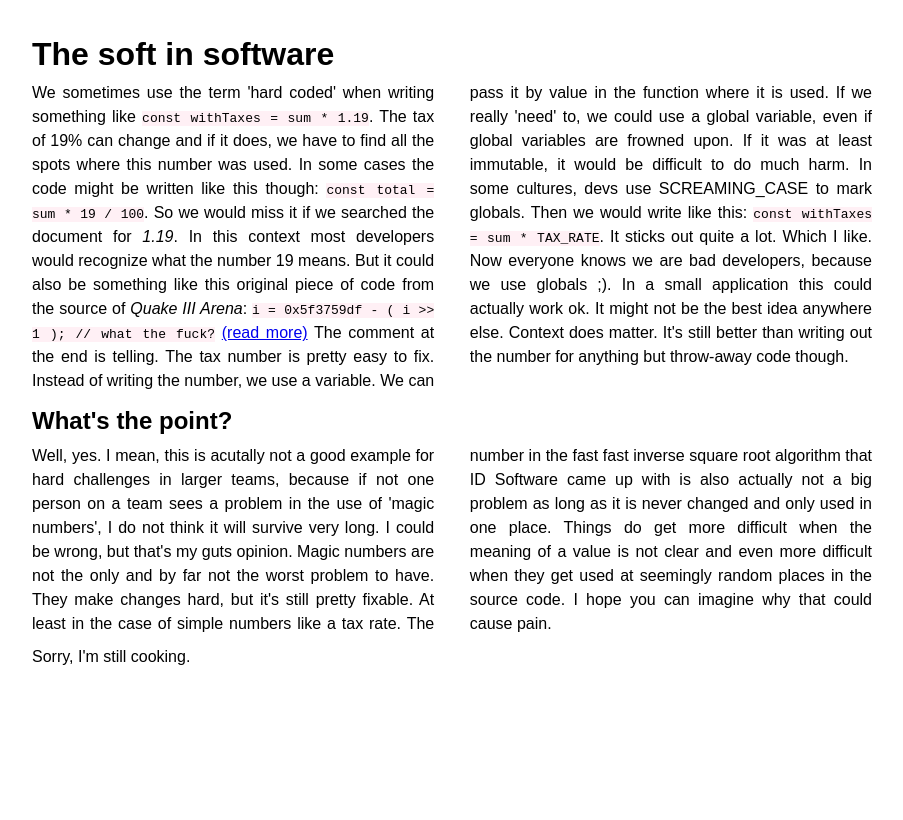
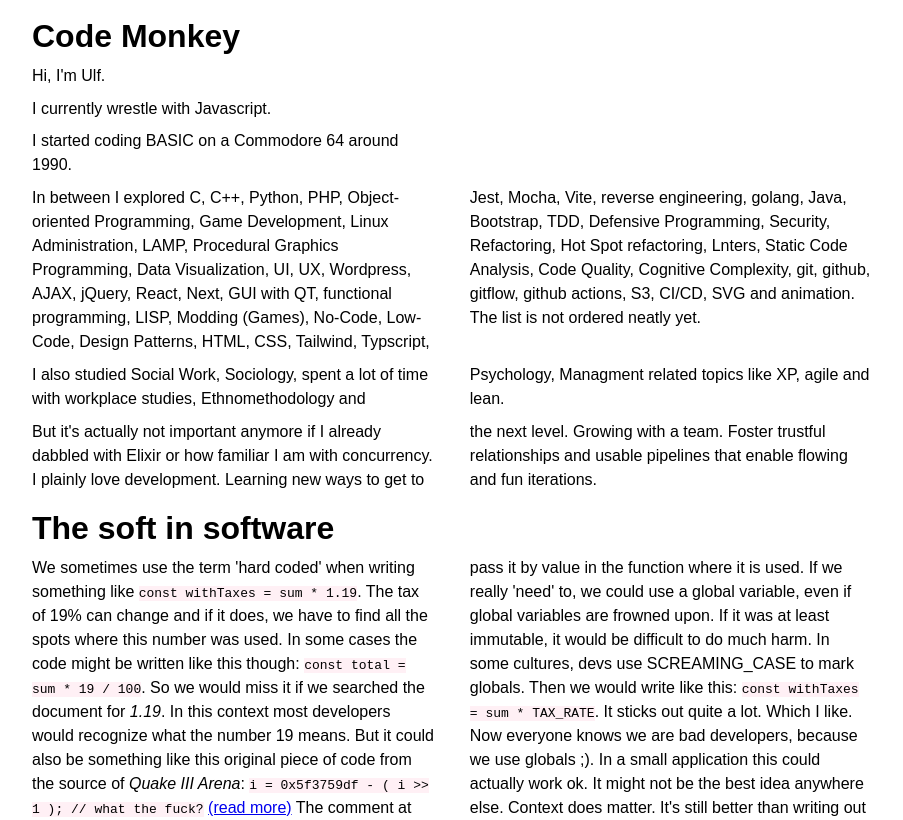
Before and after one commit to xintamosaik/code-monkey, a plain HTML site: page index.html in a window 1280 px wide. Shown: the top 820 px of the page, without its empty margins (188-1091 px from the left). Drawn offline with Linux system fonts and the light colour scheme.

Commit message:
add about me

```diff
--- a/index.html
+++ b/index.html
@@ -10,7 +10,34 @@
   </head>
   <body style="display: flex; justify-content: center">
     <main style="width: 840px">
-      <h1></h1>
+      <h1>Code Monkey</h1>
+      <p>Hi, I'm Ulf.</p>
+      <p>I currently wrestle with Javascript.</p>
+      <p>I started coding BASIC on a Commodore 64 around 1990.</p>
+      <p>
+        In between I explored C, C++, Python, PHP, Object-oriented Programming,
+        Game Development, Linux Administration, LAMP, Procedural Graphics
+        Programming, Data Visualization, UI, UX, Wordpress, AJAX, jQuery, React,
+        Next, GUI with QT, functional programming, LISP, Modding (Games),
+        No-Code, Low-Code, Design Patterns, HTML, CSS, Tailwind, Typscript,
+        Jest, Mocha, Vite, reverse engineering, golang, Java, Bootstrap, TDD,
+        Defensive Programming, Security, Refactoring, Hot Spot refactoring,
+        Lnters, Static Code Analysis, Code Quality, Cognitive Complexity, git,
+        github, gitflow, github actions, S3, CI/CD, SVG and animation. The list
+        is not ordered neatly yet.
+      </p>
+      <p>
+        I also studied Social Work, Sociology, spent a lot of time with
+        workplace studies, Ethnomethodology and Psychology, Managment related
+        topics like XP, agile and lean.
+      </p>
+      <p>
+        But it's actually not important anymore if I already dabbled with Elixir
+        or how familiar I am with concurrency. I plainly love development.
+        Learning new ways to get to the next level. Growing with a team. Foster
+        trustful relationships and usable pipelines that enable flowing and fun
+        iterations.
+      </p>
       <h1>The soft in software</h1>
       <p>
         We sometimes use the term 'hard coded' when writing something like
@@ -22,7 +49,7 @@
         would recognize what the number 19 means. But it could also be something
         like this original piece of code from the source of
         <i>Quake III Arena</i>:
-        <code> i = 0x5f3759df - ( i >> 1 ); // what the fuck?</code>
+        <code> i = 0x5f3759df - ( i &gt;&gt; 1 ); // what the fuck?</code>
         <a href="https://en.wikipedia.org/wiki/Fast_inverse_square_root"
           >(read more)</a
         >
--- a/style.css
+++ b/style.css
@@ -19,8 +19,6 @@ h3 {
 }
 p {
   line-height: 1.5;
-
-  text-align: justify;
 }
 @media only screen and (min-width: 600px) {
   p {
```
